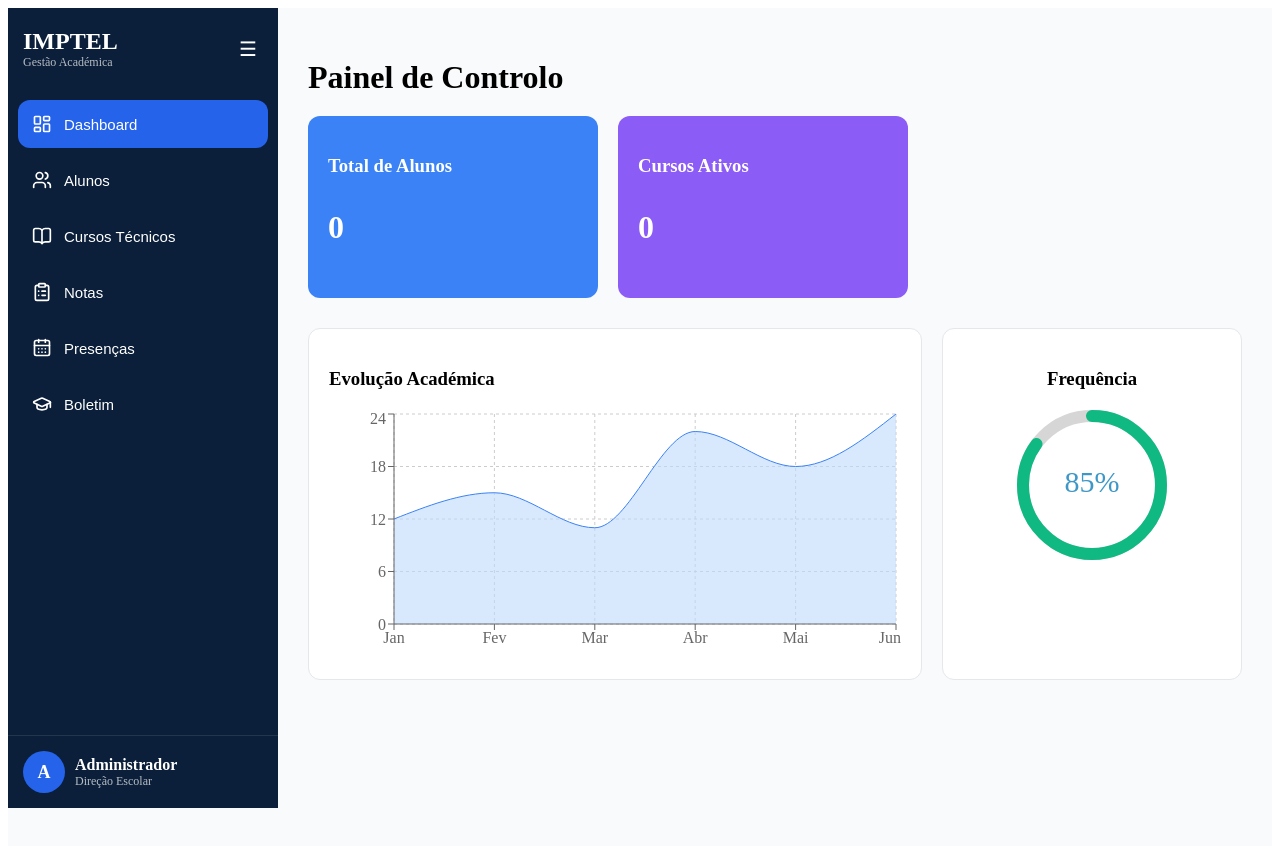
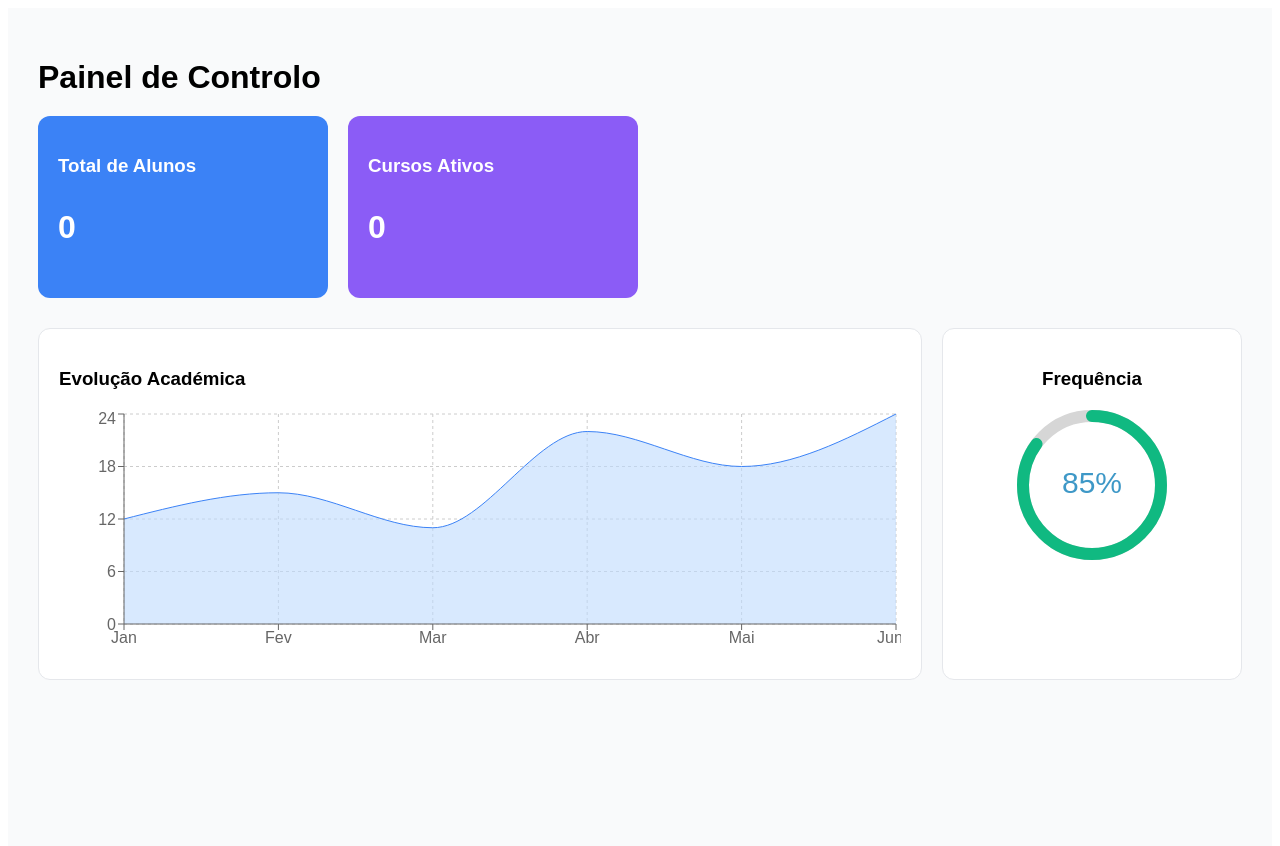
Before and after one commit to itzalexandre4-lgtm/Portal-IMPTEL, a React (Vite) app in the folder frontend/: page / in a window 1280 px wide. Shown: the top 846 px of the page. Built offline with nearby package versions, Linux system fonts and the light colour scheme.

Commit message:
Correção de importação e dashboard profissional

```diff
--- a/frontend/src/App.jsx
+++ b/frontend/src/App.jsx
@@ -1,41 +1,12 @@
-import React, { useState } from "react";
-import Sidebar from "./components/Sidebar";
-import UniversityDashboard from "./components/UniversityDashboard";
-import Students from "./pages/Students";
-import Grades from "./pages/Grades";
-import ReportCard from "./pages/ReportCard";
-import Attendance from "./pages/Attendance";
-import Courses from "./pages/Courses";
+import React from 'react';
+import Dashboard from './components/UniversityDashboard';
 
-export default function App() {
-  const [page, setPage] = useState("dashboard");
-  const [open, setOpen] = useState(true);
-
-  const renderPage = () => {
-    switch (page) {
-      case "dashboard":
-        return <UniversityDashboard />;
-      case "students":
-        return <Students />;
-      case "grades":
-        return <Grades />;
-      case "report":
-        return <ReportCard />;
-      case "attendance":
-        return <Attendance />;
-      case "courses":
-        return <Courses />;
-      default:
-        return <UniversityDashboard />;
-    }
-  };
-
+function App() {
   return (
-    <div style={{ display: "flex", background: "#F8FAFC", minHeight: "100vh" }}>
-      <Sidebar page={page} setPage={setPage} open={open} setOpen={setOpen} />
-      <div style={{ flex: 1, overflowX: "hidden" }}>
-        {renderPage()}
-      </div>
+    <div>
+      <Dashboard />
     </div>
   );
 }
+
+export default App;
--- a/frontend/src/components/UniversityDashboard.jsx
+++ b/frontend/src/components/UniversityDashboard.jsx
@@ -21,10 +21,9 @@ export default function Dashboard() {
   }, []);
 
   return (
-    <div style={{ padding: '30px', backgroundColor: '#f9fafb', minHeight: '100vh' }}>
+    <div style={{ padding: '30px', backgroundColor: '#f9fafb', minHeight: '100vh', fontFamily: 'sans-serif' }}>
       <h1 style={{ marginBottom: '20px' }}>Painel de Controlo</h1>
 
-      {/* Cards de Números */}
       <div style={{ display: 'flex', gap: '20px', marginBottom: '30px' }}>
         <div style={{ padding: '20px', background: '#3b82f6', color: 'white', borderRadius: '12px', width: '250px' }}>
           <h3>Total de Alunos</h3>
@@ -36,7 +35,6 @@ export default function Dashboard() {
         </div>
       </div>
 
-      {/* Área de Gráficos */}
       <div style={{ display: 'grid', gridTemplateColumns: '1fr 300px', gap: '20px' }}>
         <div style={{ background: 'white', padding: '20px', borderRadius: '12px', border: '1px solid #e5e7eb' }}>
           <h3>Evolução Académica</h3>
```
